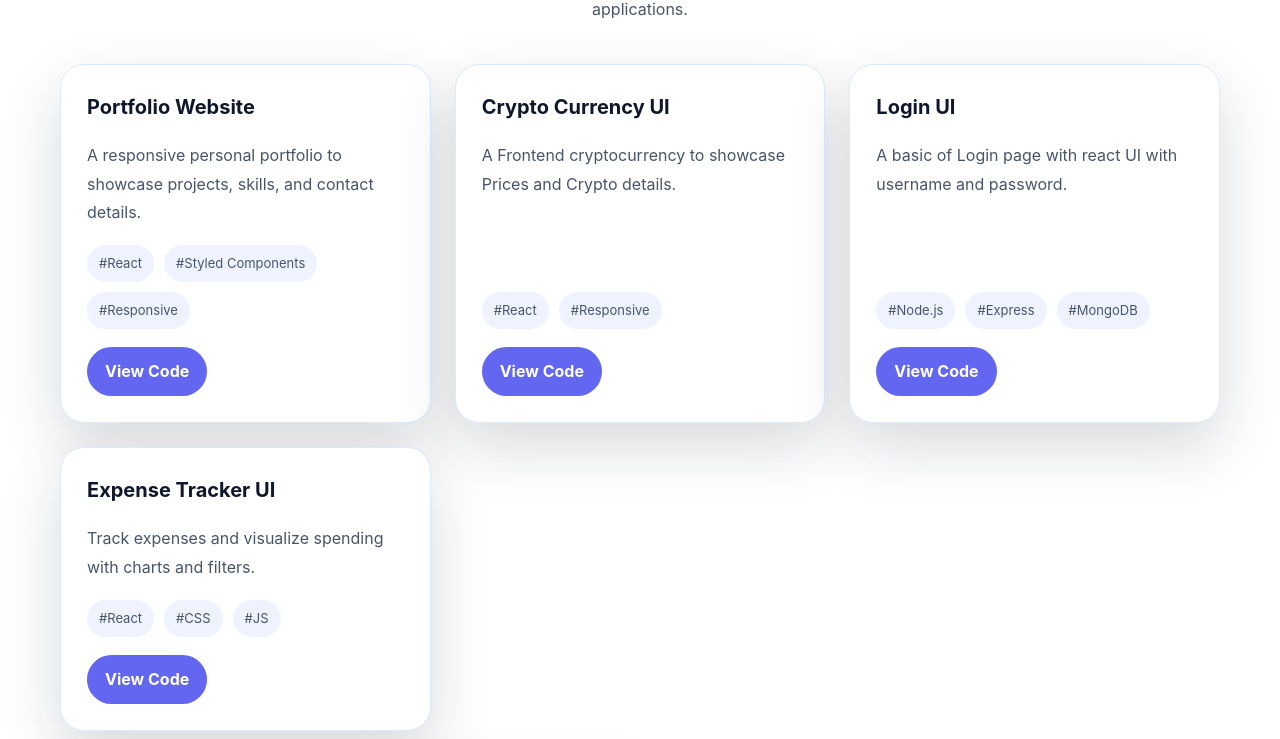
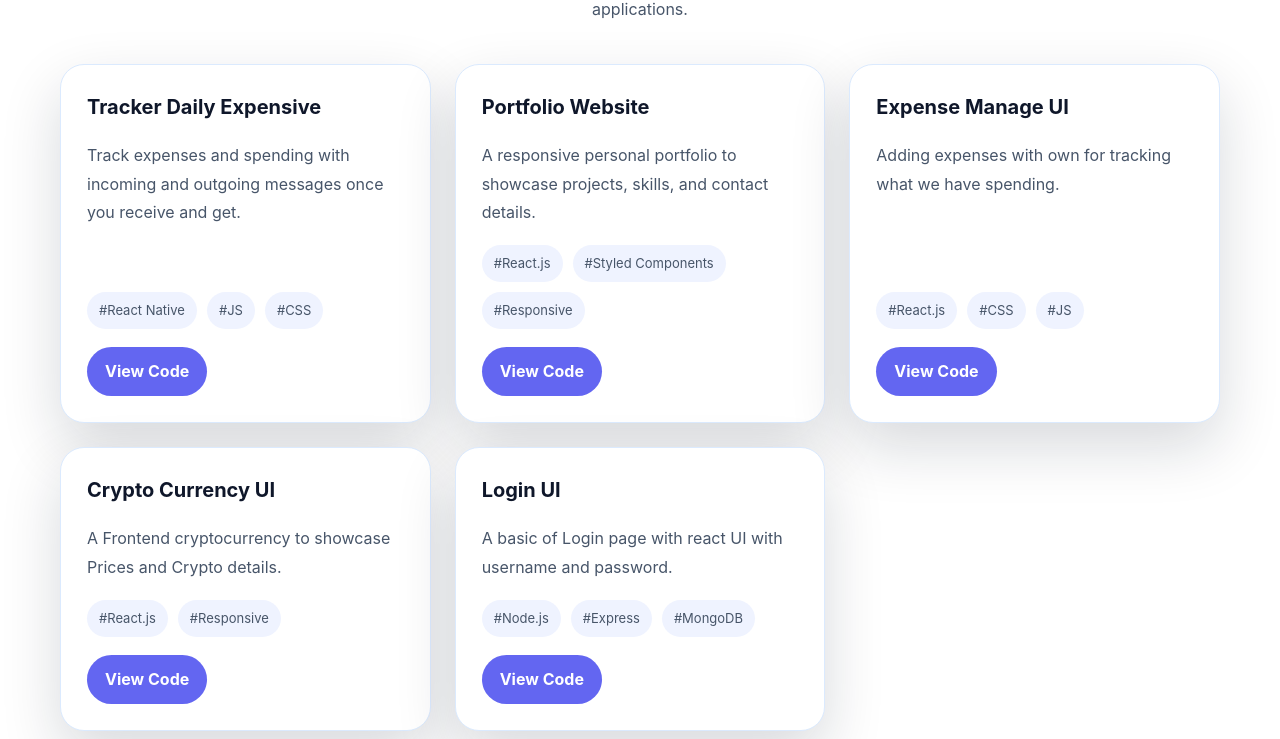
Before and after one commit to Shanmugasrivyshnav/Shanmuga-sri-vyshnav-Portfolio, a React (Create React App) app: page /projects in a window 1280 px wide. Shown: the part 333-1072 px from the top of the page. Built offline with nearby package versions, Linux system fonts and the light colour scheme.

Commit message:
add expensive apk file with in project

```diff
--- a/src/Components/Projects/StyledProjects.js
+++ b/src/Components/Projects/StyledProjects.js
@@ -145,3 +145,24 @@ export const LinkGitHub = styled.a`
     background: #4f46e5;
   }
 `;
+export const ApkExpensiveTracker = styled.a`
+  display: flex;
+  align-items: center;
+  justify-content: center;
+  padding: 15px 32px;
+  border-radius: 999px;
+  background: #f2300a;
+  color: #ffffff;
+  font-weight: 700;
+  text-decoration: none;
+  transition: all 0.25s ease;
+  margin: 10px;
+
+  &:hover {
+    transform: translateY(-1px);
+    background: #f2310acf;
+  }
+`;
+export const DownloadIcon = styled.span`
+  padding: 6px 10px 0 0;
+`;
--- a/src/Components/Projects/project.js
+++ b/src/Components/Projects/project.js
@@ -1,4 +1,5 @@
 import { useState } from "react";
+import { MdDownloading } from "react-icons/md";
 import {
   ProjectsSection,
   SectionHeader,
@@ -15,6 +16,8 @@ import {
   MoreOnGitHubContainer,
   HeadingGitHub,
   LinkGitHub,
+  ApkExpensiveTracker,
+  DownloadIcon,
 } from "./StyledProjects";
 
 const GitHubLink = [
@@ -26,18 +29,32 @@ const GitHubLink = [
 // Default fallback projects if API doesn't return data
 const defaultProjectList = [
   {
+    title: "Tracker Daily Expensive",
+    description:
+      "Track expenses and spending with incoming and outgoing messages once you receive and get.",
+    tags: ["React Native", "JS", "CSS"],
+    github: "",
+  },
+  {
     title: "Portfolio Website",
     description:
       "A responsive personal portfolio to showcase projects, skills, and contact details.",
-    tags: ["React", "Styled Components", "Responsive"],
+    tags: ["React.js", "Styled Components", "Responsive"],
     github:
       "https://github.com/Shanmugasrivyshnav/Shanmuga-sri-vyshnav-Portfolio",
+  },
+  {
+    title: "Expense Manage UI",
+    description: "Adding expenses with own for tracking what we have spending.",
+    tags: ["React.js", "CSS", "JS"],
+    github:
+      "https://github.com/Shanmugasrivyshnav/basic-expensive-manager_React",
   },
   {
     title: "Crypto Currency UI",
     description:
       "A Frontend cryptocurrency to showcase  Prices and Crypto details.",
-    tags: ["React", "Responsive"],
+    tags: ["React.js", "Responsive"],
     github: "https://github.com/Shanmugasrivyshnav/cryptocurrency-ui-React-",
   },
   {
@@ -46,14 +63,6 @@ const defaultProjectList = [
       "A basic of Login page with react UI with username and password.",
     tags: ["Node.js", "Express", "MongoDB"],
     github: "https://github.com/Shanmugasrivyshnav/basic_login-app_React",
-  },
-  {
-    title: "Expense Tracker UI",
-    description:
-      "Track expenses and visualize spending with charts and filters.",
-    tags: ["React", "CSS", "JS"],
-    github:
-      "https://github.com/Shanmugasrivyshnav/basic-expensive-manager_React",
   },
 ];
 
@@ -92,6 +101,15 @@ const Projects = () => {
           </ProjectCard>
         ))}
       </ProjectsGrid>
+      <ApkExpensiveTracker
+        href="/app-debug.apk"
+        download="Daily-expense-tracker.apk"
+      >
+        <DownloadIcon>
+          <MdDownloading />
+        </DownloadIcon>
+        Tracker Daily Expensive
+      </ApkExpensiveTracker>
       <MoreOnGitHubContainer>
         <HeadingGitHub>More on GitHub Repository</HeadingGitHub>
         <LinkGitHub
```
